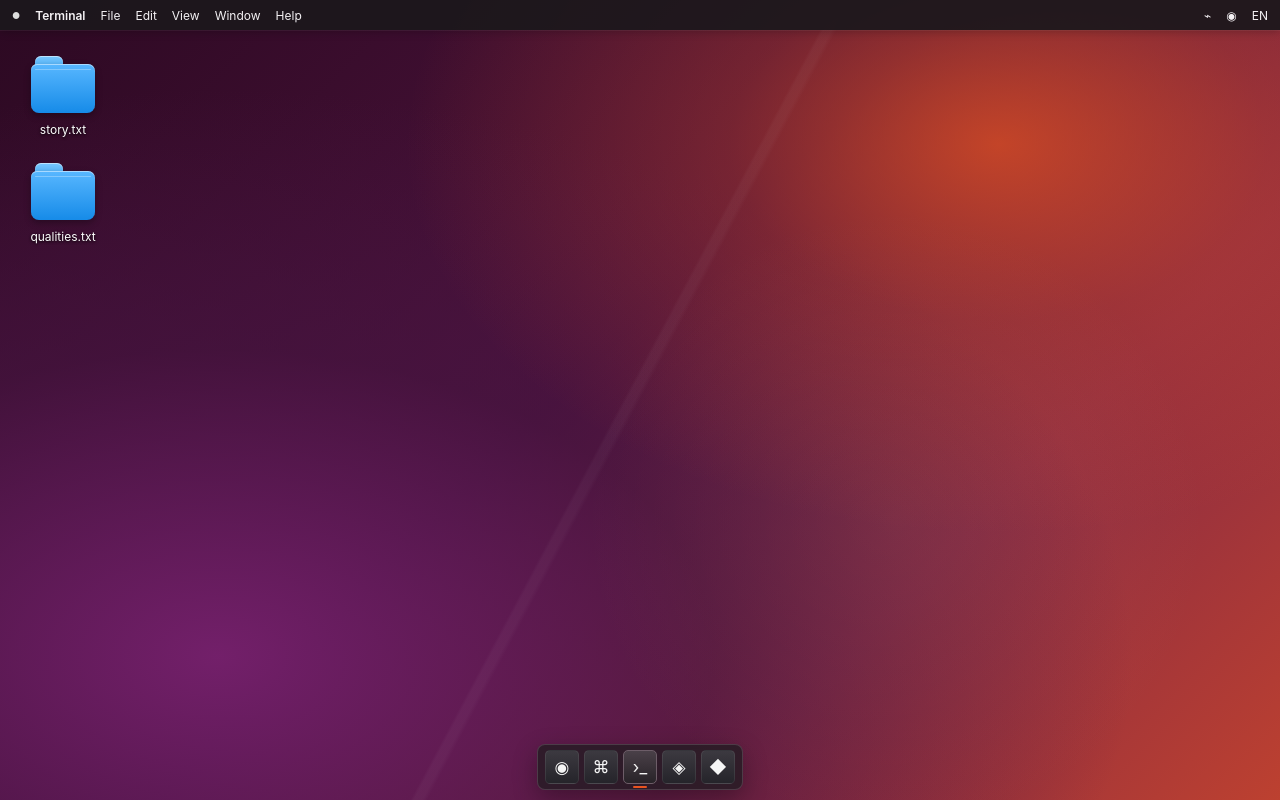
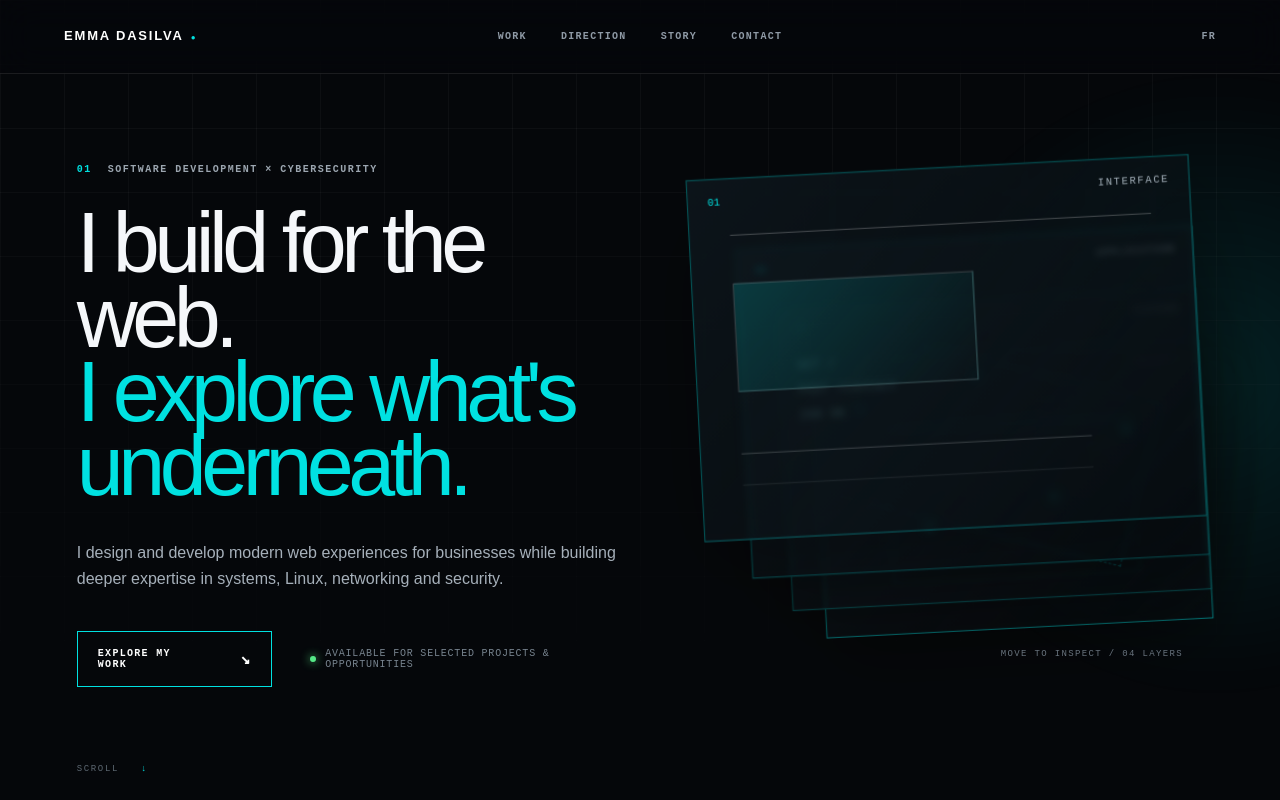
Before and after one commit to emma-dasilva-dev/emma-dasilva-portfolio, a Next.js app: page /en in a window 1280 px wide. Shown: the top 800 px of the page. Built offline with nearby package versions, Linux system fonts and the light colour scheme.

Commit message:
feat: switch homepage to layered portfolio experience

```diff
--- a/src/app/[lang]/page.tsx
+++ b/src/app/[lang]/page.tsx
@@ -1,6 +1,6 @@
 import { notFound } from "next/navigation";
 
-import { TerminalPortfolio } from "@/components/terminal/TerminalPortfolio";
+import { LayeredPortfolio } from "@/components/portfolio/LayeredPortfolio";
 import { isLocale } from "@/lib/i18n";
 
 interface HomePageProps {
@@ -14,5 +14,5 @@ export default async function HomePage({ params }: HomePageProps) {
     notFound();
   }
 
-  return <TerminalPortfolio locale={lang} />;
+  return <LayeredPortfolio locale={lang} />;
 }
```
